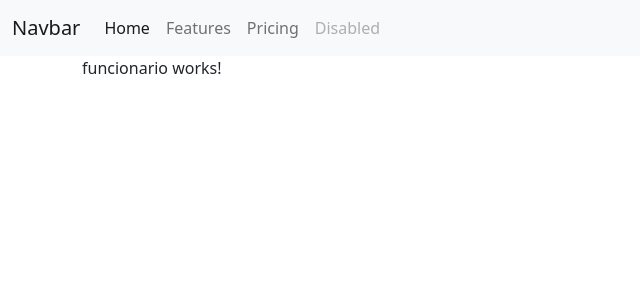
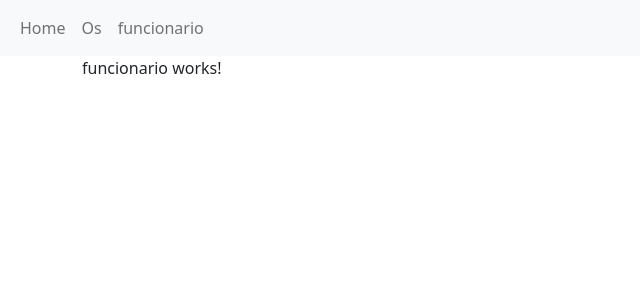
Before and after one commit to AdrianoGalan/tcc, an Angular app: page /funcionario in a window 1280 px wide. Shown: the top 300 px of the page, without its empty margins (0-640 px from the left). Built offline with nearby package versions, Linux system fonts and the light colour scheme.

Commit message:
inicio model

```diff
--- a/src/app/app.component.html
+++ b/src/app/app.component.html
@@ -1,24 +1,21 @@
 <nav class="navbar navbar-expand-lg navbar-light bg-light">
   <div class="container-fluid">
-    <a class="navbar-brand" href="#">Navbar</a>
-    <button class="navbar-toggler" type="button" data-bs-toggle="collapse" data-bs-target="#navbarNav"
-      aria-controls="navbarNav" aria-expanded="false" aria-label="Toggle navigation">
+    <!-- <a class="navbar-brand" href="#">Navbar</a> -->
+    <!-- <button class="navbar-toggler" type="button" data-bs-toggle="collapse" data-bs-target="#navbarNav" aria-controls="navbarNav" aria-expanded="false" aria-label="Toggle navigation">
       <span class="navbar-toggler-icon"></span>
-    </button>
+    </button> -->
     <div class="collapse navbar-collapse" id="navbarNav">
       <ul class="navbar-nav">
         <li class="nav-item">
-          <a class="nav-link active" aria-current="page" href="#">Home</a>
+          <a class="nav-link" aria-current="page" routerLink="home">Home</a>
         </li>
         <li class="nav-item">
-          <a class="nav-link" href="#">Features</a>
+          <a class="nav-link" routerLink="os">Os</a>
         </li>
         <li class="nav-item">
-          <a class="nav-link" href="#">Pricing</a>
+          <a class="nav-link" routerLink="funcionario">funcionario</a>
         </li>
-        <li class="nav-item">
-          <a class="nav-link disabled" href="#" tabindex="-1" aria-disabled="true">Disabled</a>
-        </li>
+
       </ul>
     </div>
   </div>
--- /dev/null
+++ b/src/app/model/pessoa.ts
@@ -0,0 +1,5 @@
+export class Pessoa{
+
+  id!: number;
+  nome!: string;
+}
```
Also changed, not shown: src/app/model/funcionario.ts (added, +9 -0 lines), src/app/model/usuario.ts (added, +8 -0 lines).
